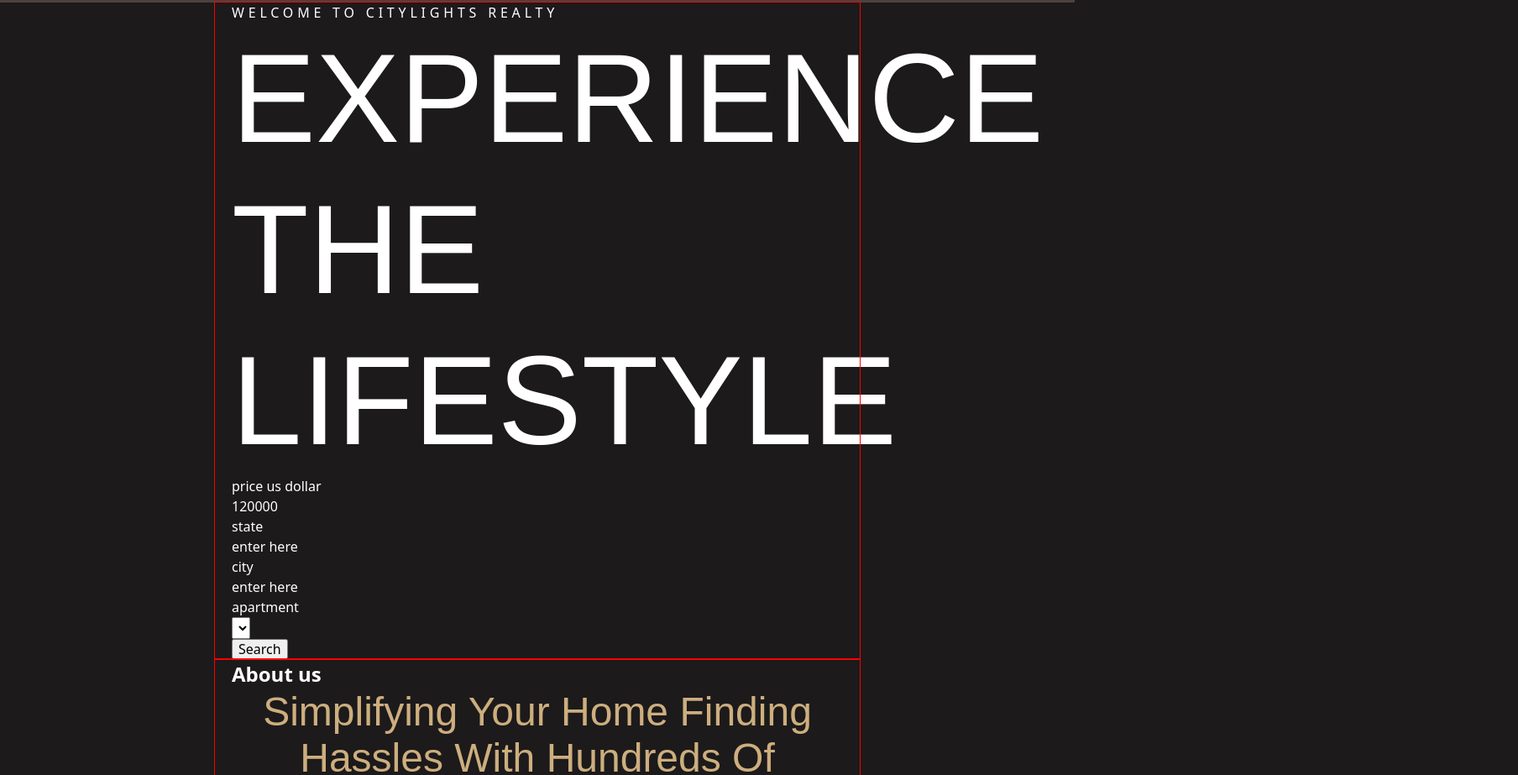
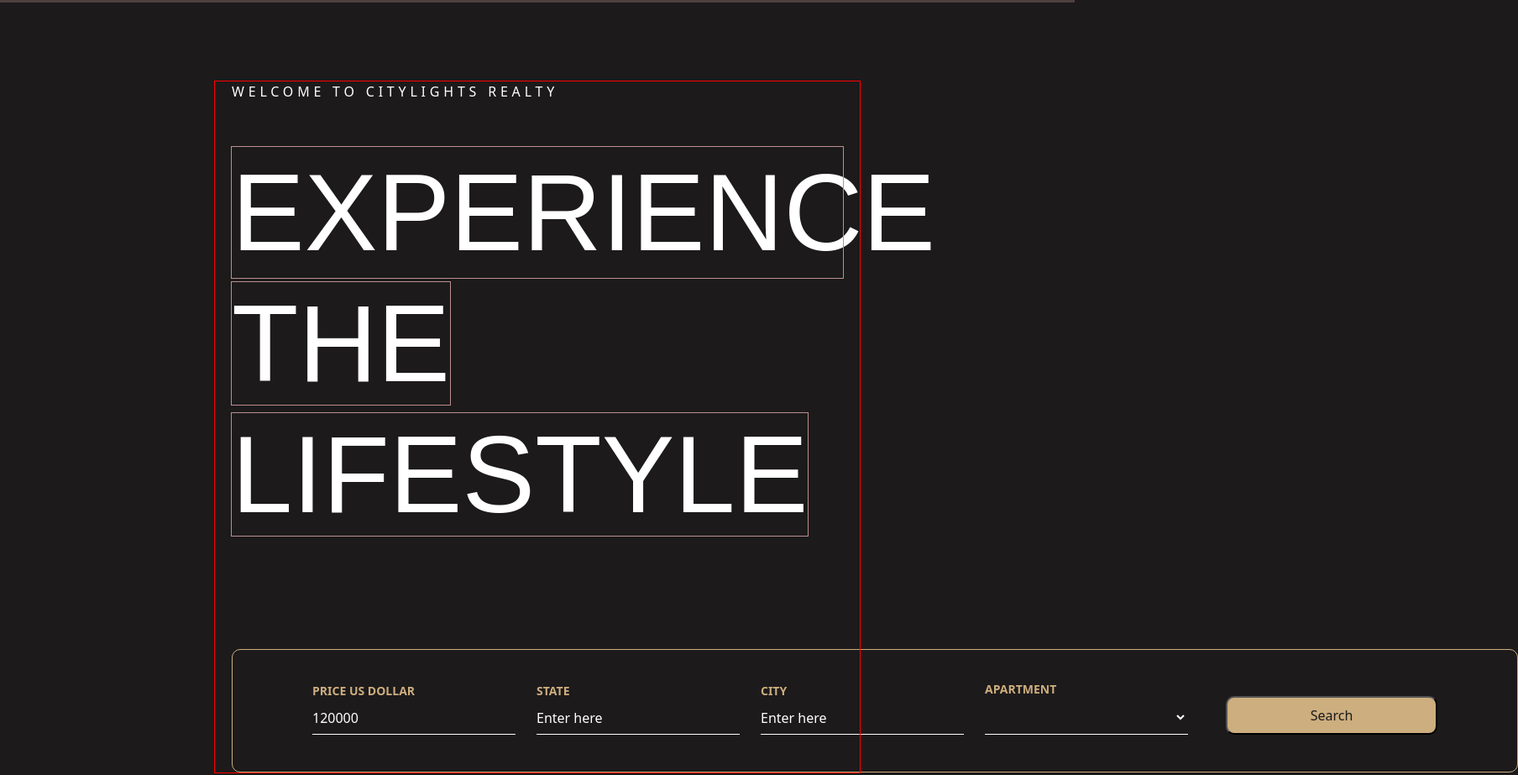
Before and after one commit to TetianaOgni/citylights-website, a website built with Vite: page src/index.html in a window 1280 px wide. Shown: the part 145-1068 px from the top of the page at 84% size, 1808 px wide, since content can reach past the window. Built offline with nearby package versions, Linux system fonts and the light colour scheme; a web font is replaced by a local one.

Commit message:
add flexbox for hero

```diff
--- a/src/css/hero.css
+++ b/src/css/hero.css
@@ -1,14 +1,22 @@
+.section-hero {
+  padding-top: 94px;
+  padding-bottom: 90px;
+}
 .hero-greetings {
   letter-spacing: 0.3em;
   text-transform: uppercase;
+  margin-bottom: 54px;
 }
 .hero-title {
+  display: block;
   font-weight: 400;
-  font-size: 150px;
+  font-size: 130px;
   line-height: 1.2;
   text-transform: uppercase;
+  margin-bottom: 130px;
 }
 .part-one {
+  outline: 1px solid rosybrown;
   display: block;
   text-align: left;
 }
@@ -16,5 +24,58 @@
   display: inline-block;
   width: 70px;
 } */
-/* .part-two {
-} */
+.part-two {
+  outline: 1px solid rosybrown;
+}
+.hero-wrapper {
+  border: 1px solid #cdae7e;
+  border-radius: 10px;
+  width: 1532px;
+  height: 147px;
+  padding: 40px 95px 44px;
+  display: flex;
+  gap: 45px;
+  align-items: end;
+}
+.hero-list {
+  display: flex;
+  gap: 25px;
+  align-items: end;
+}
+.hero-item {
+  display: flex;
+  flex-direction: column;
+  gap: 12px;
+  width: 242px;
+  padding-bottom: 7px;
+  border-bottom: 1px solid var(--white-color);
+}
+.hero-item > select {
+  color: var(--white-color);
+  background-color: transparent;
+  border-color: transparent;
+}
+
+.hero-top-text-item {
+  font-weight: 600;
+  font-size: 14px;
+  line-height: 1.21429;
+  text-transform: uppercase;
+  color: var(--gold-color);
+}
+.hero-bottom-text-item {
+  font-size: 16px;
+  line-height: 1.5;
+  color: var(--white-color);
+}
+.hero-button {
+  width: 255px;
+  height: 46px;
+  /* font-weight: 400; */
+  font-size: 16px;
+  line-height: 1.5;
+  /* text-align: center; */
+  color: var(--dark-color);
+  background-color: var(--gold-color);
+  border-radius: 10px;
+}
--- a/src/partials/hero.html
+++ b/src/partials/hero.html
@@ -1,4 +1,4 @@
-<section class="section">
+<section class="section section-hero">
   <div class="container">
     <p class="hero-greetings">welcome to citylights realty</p>
     <h1 class="hero-title">
@@ -6,28 +6,29 @@
       <!-- <span class="defisse">-</span> -->
       <span class="part-two">the Lifestyle</span>
     </h1>
-
-    <div>
-      <div>
-        <p>price us dollar</p>
-        <p>120000</p>
-      </div>
-      <div>
-        <p>state</p>
-        <a href="">enter here</a>
-      </div>
-      <div>
-        <p>city</p>
-        <a href="">enter here</a>
-      </div>
-      <div>
-        <p>apartment</p>
-        <select name="studio appartment" id="">
-          studio appartment
-        </select>
-      </div>
+    <div class="hero-wrapper">
+      <ul class="hero-list">
+        <li class="hero-item">
+          <p class="hero-top-text-item">price us dollar</p>
+          <p>120000</p>
+        </li>
+        <li class="hero-item">
+          <p class="hero-top-text-item">state</p>
+          <a href="">Enter here</a>
+        </li>
+        <li class="hero-item">
+          <p class="hero-top-text-item">city</p>
+          <a href="">Enter here</a>
+        </li>
+        <li class="hero-item">
+          <p class="hero-top-text-item">apartment</p>
+          <select name="studio appartment" id="">
+            Studio apartment
+          </select>
+        </li>
+      </ul>
+      <button type="button" class="hero-button">Search</button>
     </div>
-    <button type="button">Search</button>
   </div>
 </section>
 
```
